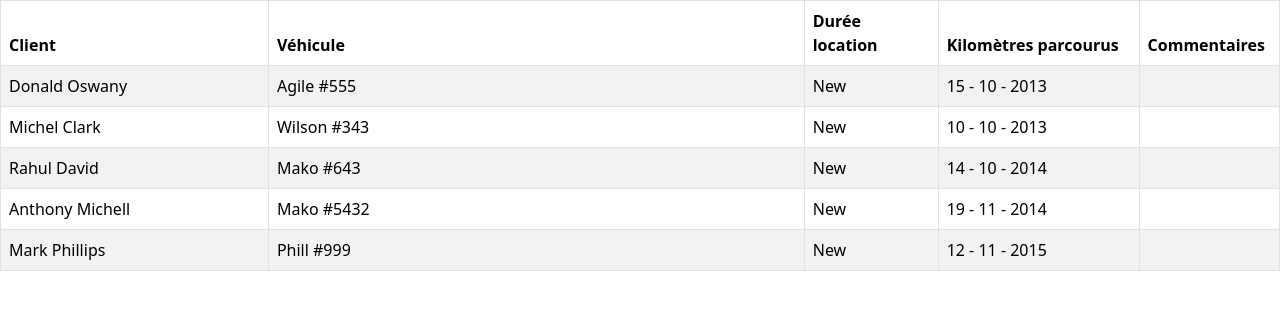
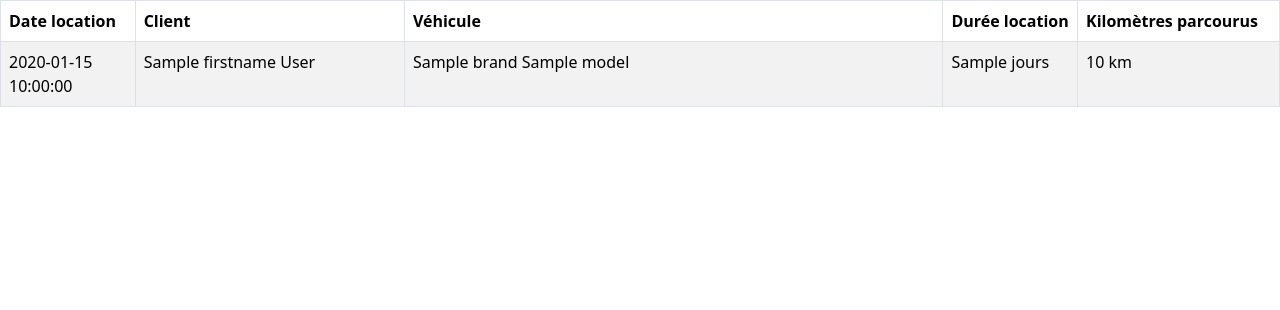
Before and after one commit to belkacem-oussama/Drive_It, a PHP site: template app/views/order_finish.tpl.php in a window 1280 px wide. Shown: the part 56-366 px from the top of the page. Run offline with PHP 8.4, Linux system fonts and the light colour scheme; the template is opened without the code that fills it: most values are stand-ins (such as "Sample title", 1, 10 or a date in 2020).

Commit message:
display finishedOrder ok

```diff
--- a/app/controllers/OrderController.php
+++ b/app/controllers/OrderController.php
@@ -9,13 +9,11 @@ class OrderController extends CoreController{
         $order = new Order;
         $orders = $order->findAll();
         $this->show('order_finish',['orders'=>$orders]);
-        dump($orders);
     }
 
     public function showFinishedOrders(){
         $order_finished = new Order;
         $orders_finished = $order_finished->findFinishedOrder();
         $this->show('order_finish',['orders_finished'=>$orders_finished]);
-        dump($orders_finished);
     }
 }
--- a/app/views/order_finish.tpl.php
+++ b/app/views/order_finish.tpl.php
@@ -2,124 +2,27 @@
   <table class="table table-condensed table-striped table-bordered table-hover no-margin">
     <thead>
       <tr>
+        <th style="width:10%" class="hidden-phone">Date location</th>
         <th style="width:20%" class="hidden-phone">Client</th>
         <th style="width:40%">Véhicule</th>
         <th style="width:10%" class="hidden-phone">Durée location</th>
         <th style="width:15%" class="hidden-phone">Kilomètres parcourus</th>
-        <th style="width:10%" class="hidden-phone">Commentaires</th>
       </tr>
     </thead>
     <tbody>
+      <?php foreach ($orders_finished as $order_finished) { ?>
       <tr>
+        <td class="hidden-phone"><?=$order_finished->date ?></td>
         <td>
-          <span class="name">Donald Oswany</span>
+          <span class="name"><?= $order_finished->firstname?> <?= $order_finished->lastname ?></span>
         </td>
-        <td class="hidden-phone">Agile #555</td>
+        <td class="hidden-phone"><?= $order_finished->brand ?> <?=$order_finished->model ?></td>
         <td class="hidden-phone">
-          <span class="label label label-info">New</span>
+          <span class="label label-info"><?= $order_finished->location_duration_days ?> jours</span>
         </td>
-        <td class="hidden-phone">15 - 10 - 2013</td>
-        <td class="hidden-phone">
-          <div class="btn-group">
-            <ul class="dropdown-menu pull-right">
-              <li>
-                <a href="#">Edit</a>
-              </li>
-              <li>
-                <a href="#">Delete</a>
-              </li>
-            </ul>
-          </div>
-        </td>
+        <td class="hidden-phone"><?=$order_finished->location_duration ?> km</td>
       </tr>
-      <tr>
-        <td>
-          <span class="name">Michel Clark</span>
-        </td>
-        <td class="hidden-phone">Wilson #343</td>
-        <td class="hidden-phone">
-          <span class="label label label-success">New</span>
-        </td>
-        <td class="hidden-phone">10 - 10 - 2013</td>
-        <td class="hidden-phone">
-          <div class="btn-group">
-            <ul class="dropdown-menu pull-right">
-              <li>
-                <a href="#">Edit</a>
-              </li>
-              <li>
-                <a href="#">Delete</a>
-              </li>
-            </ul>
-          </div>
-        </td>
-      </tr>
-      <tr>
-        <td>
-          <span class="name">Rahul David</span>
-        </td>
-        <td class="hidden-phone">Mako #643</td>
-        <td class="hidden-phone">
-          <span class="label label label-danger">New</span>
-        </td>
-        <td class="hidden-phone">14 - 10 - 2014</td>
-        <td class="hidden-phone">
-          <div class="btn-group">
-            <ul class="dropdown-menu pull-right">
-              <li>
-                <a href="#">Edit</a>
-              </li>
-              <li>
-                <a href="#">Delete</a>
-              </li>
-            </ul>
-          </div>
-        </td>
-      </tr>
-      <tr>
-        <td>
-          <span class="name">Anthony Michell</span>
-        </td>
-        <td class="hidden-phone">Mako #5432</td>
-        <td class="hidden-phone">
-          <span class="label label label-info">New</span>
-        </td>
-        <td class="hidden-phone">19 - 11 - 2014</td>
-        <td class="hidden-phone">
-          <div class="btn-group">
-            <ul class="dropdown-menu pull-right">
-              <li>
-                <a href="#">Edit</a>
-              </li>
-              <li>
-                <a href="#">Delete</a>
-              </li>
-            </ul>
-          </div>
-        </td>
-      </tr>
-      <tr>
-        <td>
-          <span class="name">Mark Phillips</span>
-        </td>
-        <td class="hidden-phone">Phill #999</td>
-        <td class="hidden-phone">
-          <span class="label label label-success">New</span>
-        </td>
-        <td class="hidden-phone">12 - 11 - 2015</td>
-        <td class="hidden-phone">
-          <div class="btn-group">
-            <ul class="dropdown-menu pull-right">
-              <li>
-                <a href="#">Edit</a>
-              </li>
-              <li>
-                <a href="#">Delete</a>
-              </li>
-            </ul>
-          </div>
-        </td>
-      </tr>
+      <?php } ?>
     </tbody>
   </table>
 </div>
```
Also changed, not shown: app/models/Order.php (+7 -1 lines).
